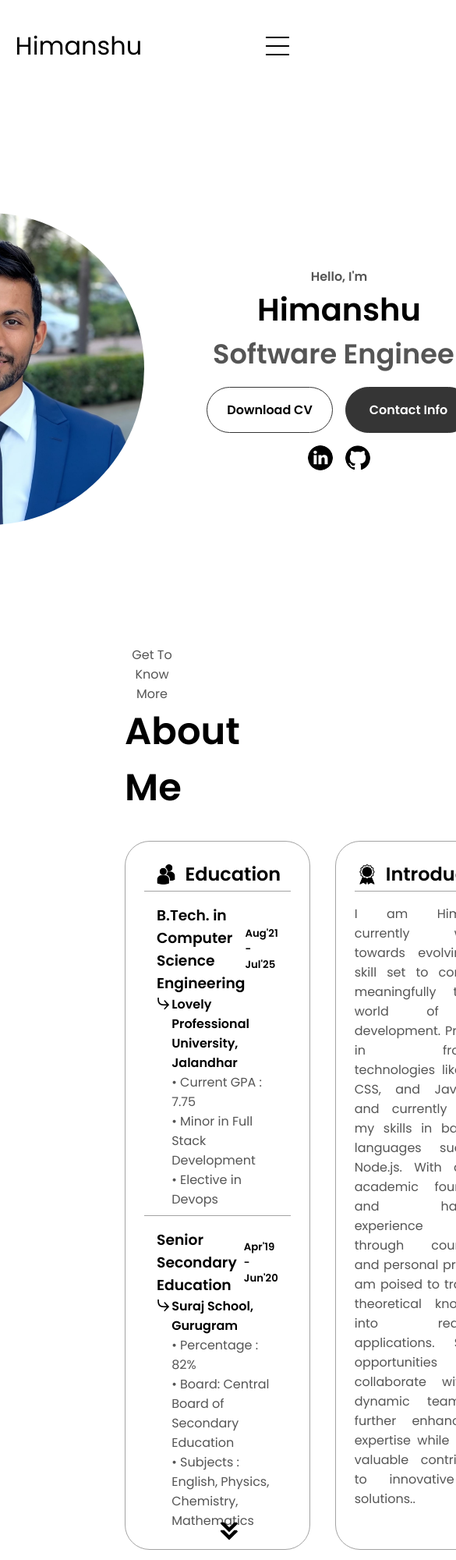
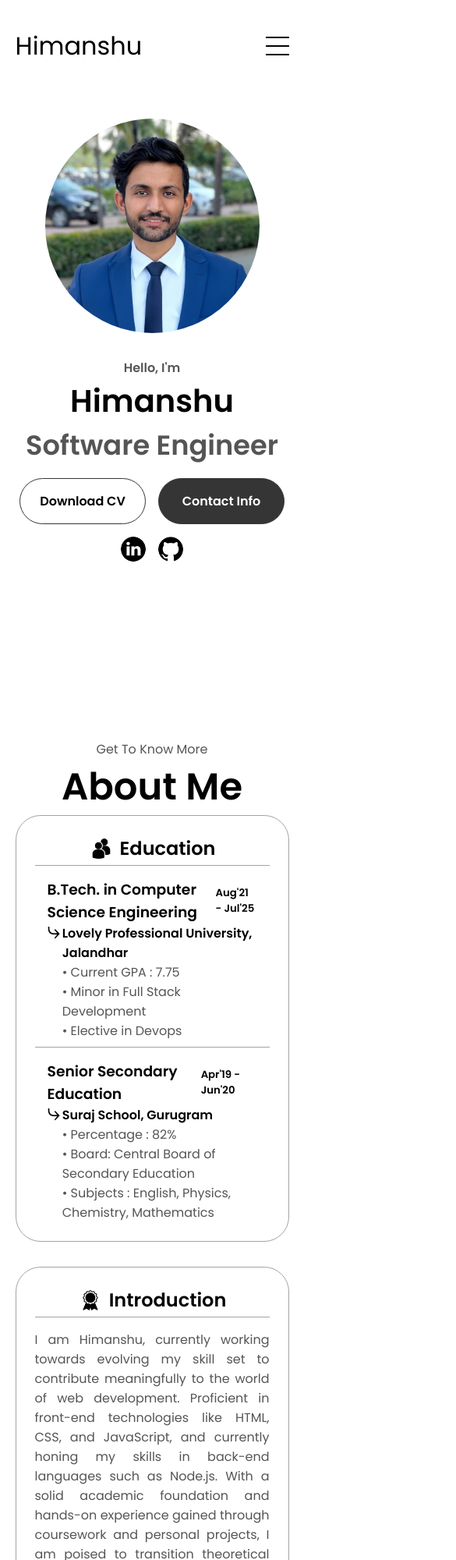
Before and after one commit to himanssu/Portfoilo, a plain HTML site: page index.html in a window 390 px wide. Shown: the top 2000 px of the page at 78% size, 585 px wide, since content can reach past the window. Drawn offline with Linux system fonts and the light colour scheme.

Commit message:
media queries update 2

```diff
--- a/mediaqueries.css
+++ b/mediaqueries.css
@@ -1,3 +1,28 @@
+@media screen and (max-width: 1400px) {
+    #profile {
+        height: 83vh;
+        margin-bottom: 6rem;
+    }
+
+    .about-containers {
+        flex-wrap: wrap;
+    }
+
+    #contact,
+    #projects {
+        height: fit-content;
+    }
+
+    .experience,
+    .education {
+        width: -webkit-fill-available;
+    }
+
+    .experience-res {
+        display: flex;
+        flex-direction: column;
+    }
+}
 @media screen and (max-width: 1200px) {
     #desktop-nav {
         display: none;
@@ -9,6 +34,43 @@
         margin-left: 5%;
         justify-content: space-between;
     }
+    #experience,
+    .experience-details-container {
+        margin-top: 2rem;
+    }
+
+    #profile {
+        display: block;
+    }
+
+    .section-container {
+        display: flex;
+        flex-direction: column;
+        align-items: center;
+    }
+
+    .arrow {
+        display: none;
+    }
+    section,
+    .section-container {
+        height: fit-content;
+    }
+
+    section {
+        margin: 0 5%;
+    }
+
+    .section_pic-container {
+        width: 275px;
+        height: 275px;
+        margin: 0 auto 2rem;
+    }
+
+    .about-containers {
+        margin-top: 0;
+    }
+
 }
 
 @media screen and (max-width: 600px) {
```
